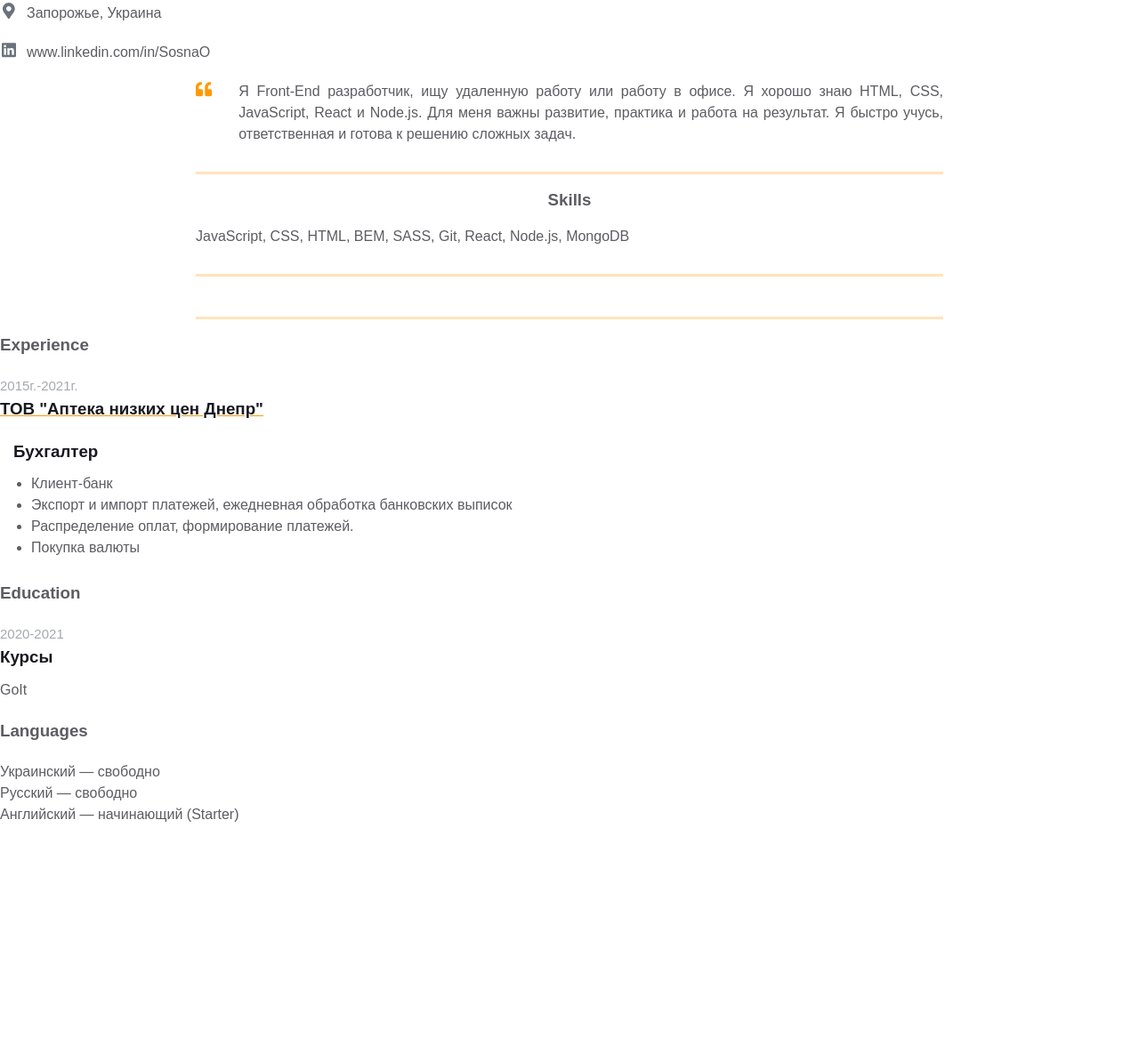
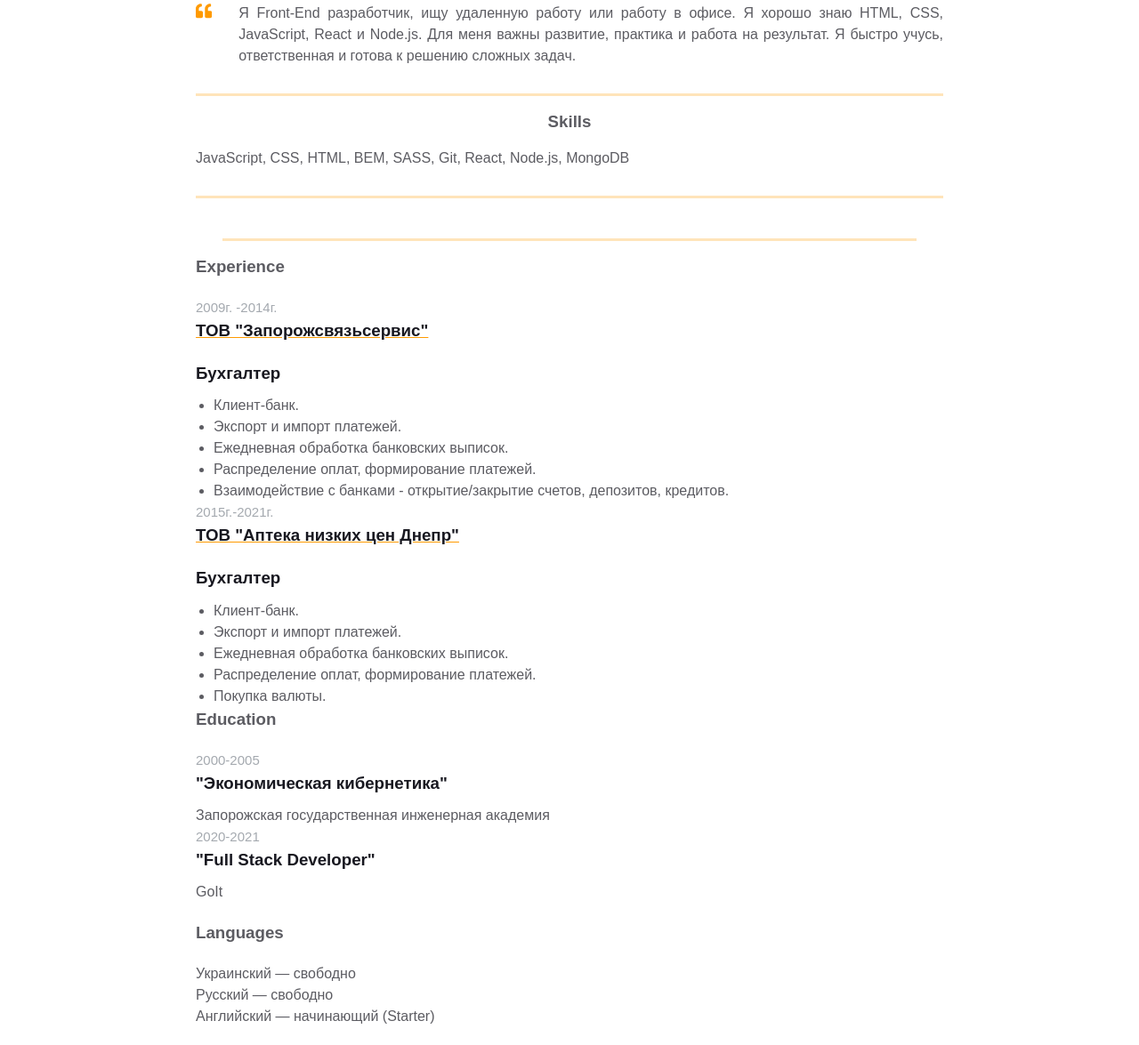
Before and after one commit to SosnaO/homepage, a plain HTML site: page index.html in a window 1280 px wide. Shown: the part 428-1603 px from the top of the page at 89% size. Before the commit the page ends 1376 px from the top, so only its background shows below. Drawn offline with Linux system fonts and the light colour scheme.

Commit message:
Добавила в index.html изменила стили

```diff
--- a/index.html
+++ b/index.html
@@ -1,36 +1,20 @@
 <!DOCTYPE html>
 <html>
-
 <head>
   <meta charset="UTF-8" />
   <title>Résumé</title>
   <link rel="stylesheet" href="styles.css">
   <meta name="viewport" content="width=device-width, initial-scale=1" />
 </head>
-
 <body>
-
-
   <main>
     <div class="resume">
       <div class="container">
         <div class="resume__block">
            <h1 class="contact-info__header">Сосна Ольга</h1>
            <h3 class="contact-info__sub-header">Frontend developer</h3>
-
         <div class="contact_info_container fh">
-          <div class="contact-info__block"></div>
-
-          <div class="contact-info__block contact-info__block--center">
-            <img class="contact-info__avatar" src="/assets/207587790_127081279546220_4238248072097468398_n.jpg" alt="Avatar">
-          </div>
-
-          <div class="contact-info__block"></div>
-        <div>
-      <div>
-    <div>
-  </div>
-</main>
+          <div class="contact-info__block">
         <a href="" rel="author" class="contact-info__item">
           <div class="contact-info__item-icon-wrapper">
             <svg class="contact-info__item-icon" xmlns="http://www.w3.org/2000/svg" viewBox="0 0 384 512">
@@ -41,6 +25,12 @@
           </div>
            <span>Запорожье, Украина</span>
             </a>
+      </div>
+            <div class="contact-info__block contact-info__block--center">
+            <img class="contact-info__avatar" src="/assets/207587790_127081279546220_4238248072097468398_n.jpg" alt="Avatar">
+          </div>
+
+          <div class="contact-info__block">
 <a href="https://ua.linkedin.com/company/binary-studio_241166" rel="author" class="contact-info__item">
   <div class="contact-info__item-icon-wrapper">
     <svg class="contact-info__item-icon" xmlns="http://www.w3.org/2000/svg" viewBox="0 0 448 512">
@@ -52,6 +42,9 @@
   <span>www.linkedin.com/in/SosnaO
 </span>
 </a>
+</div>
+  </div>
+</main>
 
 <div class="container">
   <div class="resume__block">
@@ -76,79 +69,78 @@
       <p class="skills__text">JavaScript, CSS, HTML, BEM, SASS, Git, React, Node.js, MongoDB</p>
     </div>
   </div>
-</div>
-
 
   <div class="container">
   <div class="resume__block">
     <div class="main-info fh">
-
       <div class="experiences"></div>
-
       <div class="additional-info fv"></div>
     </div>
   </div>
   </div>
-
-
   <div class="experiences">
       <h3 class="experiences__header">Experience</h3>
+
       <div class="experiences__company">
+
+         <div class="experiences__company-header">
+        <span class="experiences__company-header-durability">2009г. -2014г.</span>
+        <h3 class="experiences__company-header-name">ТОВ "Запорожсвязьсервис"</h3>
+
+        <span class="experiences__company-project-role"></span>
+        <h3 class="experiences__company-project-name">Бухгалтер</h3>
+        <ul class="experiences__company-project-responsibilities">
+          <li>Клиент-банк.</li>
+          <li>Экспорт и импорт платежей.</li>
+          <li>Ежедневная обработка банковских выписок.</li>
+          <li>Распределение оплат, формирование платежей.</li>
+          <li>Взаимодействие с банками - открытие/закрытие счетов, депозитов, кредитов.</li>
+        </ul>
+         </div>
+
         <div class="experiences__company-header">
         <span class="experiences__company-header-durability">2015г.-2021г.</span>
         <h3 class="experiences__company-header-name">ТОВ "Аптека низких цен Днепр"</h3>
-    </div>
-
-    <div class="experiences__company-project">
         <span class="experiences__company-project-role"></span>
         <h3 class="experiences__company-project-name">Бухгалтер</h3>
         <ul class="experiences__company-project-responsibilities">
-        <li>Клиент-банк</li>
-        <li>Экспорт и импорт платежей, ежедневная обработка банковских выписок</li>
+          <li>Клиент-банк.</li>
+          <li>Экспорт и импорт платежей.</li>
+          <li>Ежедневная обработка банковских выписок.</li>
           <li>Распределение оплат, формирование платежей.</li>
-        <li>Покупка валюты</li>
+          <li>Покупка валюты.</li>
        </ul>
         </div>
        </div>
     </div>
 
-
-
-
     <div class="additional-info fv">
       <div class="additional-info__education">
         <h3 class="additional-info__education-header">Education</h3>
+
+        <div class="additional-info__education-university">
+
+           <span class="additional-info__education-university-durability">2000-2005</span>
+           <h3 class="additional-info__education-university-speciality">"Экономическая кибернетика"</h3>
+           <p class="additional-info__education-university-name">Запорожская государственная инженерная академия</p>
+        </div>
+
         <div class="additional-info__education-university">
            <span class="additional-info__education-university-durability">2020-2021</span>
-      <h3 class="additional-info__education-university-speciality">Курсы</h3>
+            <h3 class="additional-info__education-university-speciality">"Full Stack Developer"</h3>
            <p class="additional-info__education-university-name">GoIt</p>
          </div>
       </div>
 
         <div class="additional-info__languages">
           <h3 class="additional-info__languages-header">Languages</h3>
-    <p class="additional-info__languages-item">
-     Украинский — свободно
-    </p>
-    <p class="additional-info__languages-item">
-     Русский — свободно
-    </p>
-    <p class="additional-info__languages-item">
-     Английский — начинающий (Starter)
-    </p>
+           <p class="additional-info__languages-item">Украинский — свободно</p>
+           <p class="additional-info__languages-item"> Русский — свободно</p>
+           <p class="additional-info__languages-item">Английский — начинающий (Starter)</p>
         </div>
     </div>
-
-
-
-
-
-
-
-
-
-
-
+    </div>
+   </div>
   </body>
 
 </html>
```
Lines whose indentation alone changed are shown as unchanged.
